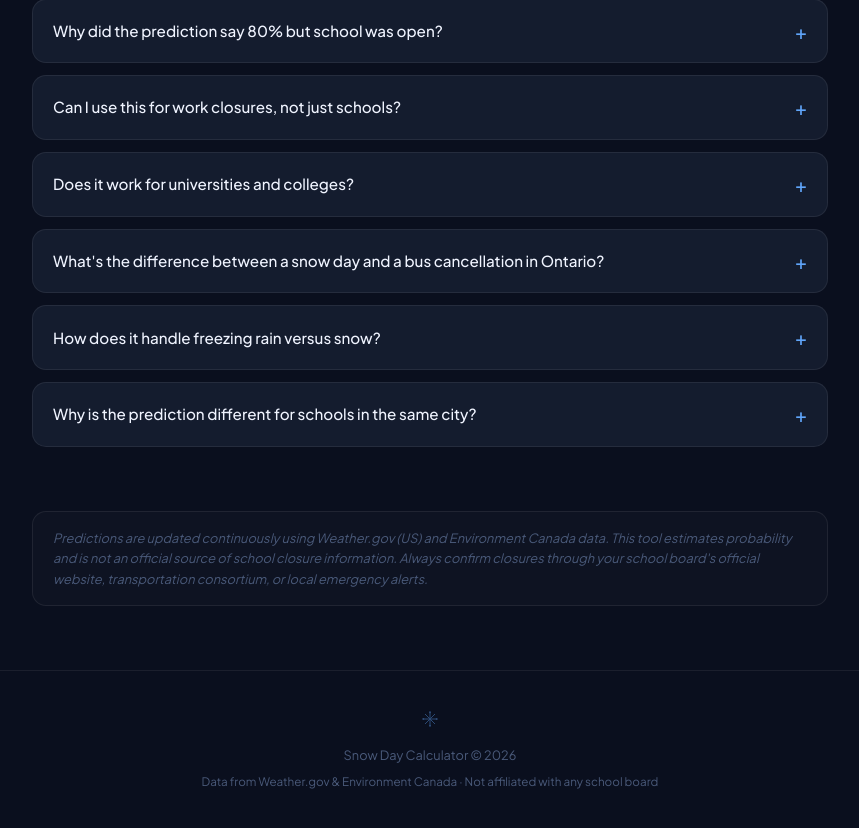
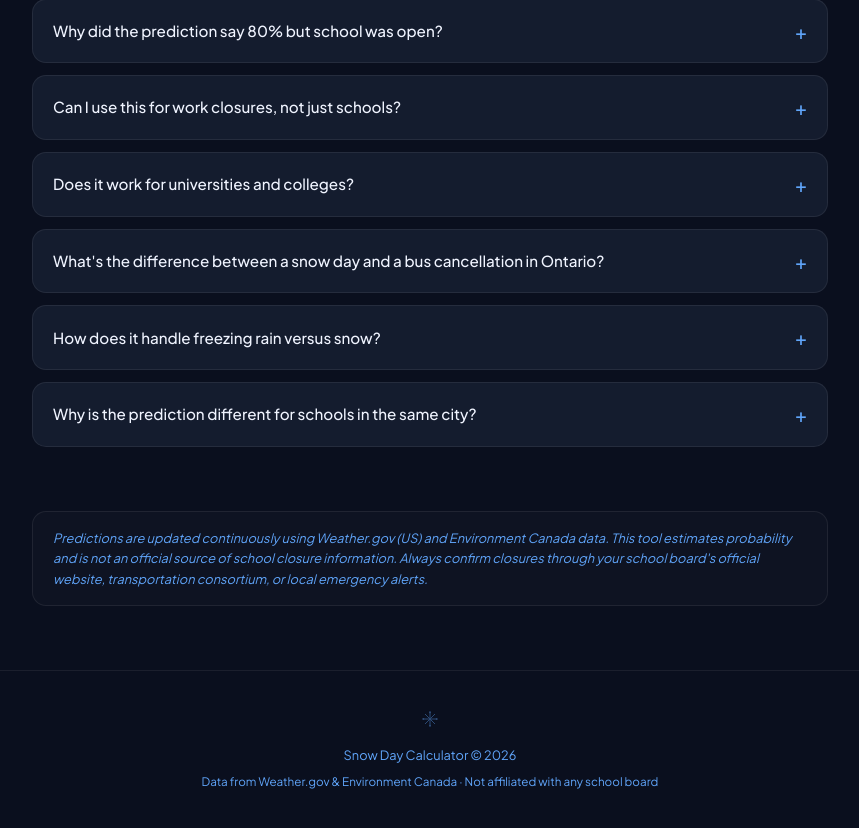
Before and after one commit to Zaryaab74/snowday-calculator, a React (Vite) app in the folder frontend/: page / in a window 1280 px wide. Shown: the part 8252-9080 px from the top of the page, without its empty margins (210-1069 px from the left). Built offline with nearby package versions, Linux system fonts and the light colour scheme; no server answers.

Commit message:
Update disclaimer and footer text color

```diff
--- a/frontend/src/App.jsx
+++ b/frontend/src/App.jsx
@@ -463,7 +463,7 @@ export default function App() {
         <FAQSection />
 
         {/* ── Disclaimer ── */}
-        <div className="disclaimer">
+        <div className="disclaimer" style={{color: 'var(--blue)'}}>
           Predictions are updated continuously using Weather.gov (US) and Environment Canada data. This tool estimates probability and is not an official source of school closure information. Always confirm closures through your school board's official website, transportation consortium, or local emergency alerts.
         </div>
 
@@ -474,8 +474,8 @@ export default function App() {
         <div className="footer__snow">
           <Snowflake size={16} opacity={0.4} style={{ color: 'var(--blue)' }} />
         </div>
-        <p>Snow Day Calculator &copy; {new Date().getFullYear()}</p>
-        <p className="footer__sub">Data from Weather.gov &amp; Environment Canada · Not affiliated with any school board</p>
+        <p style={{color: 'var(--blue)'}}>Snow Day Calculator &copy; {new Date().getFullYear()}</p>
+        <p className="footer__sub" style={{color: 'var(--blue)'}}>Data from Weather.gov &amp; Environment Canada · Not affiliated with any school board</p>
       </footer>
 
       <style>{appStyles}</style>
```
